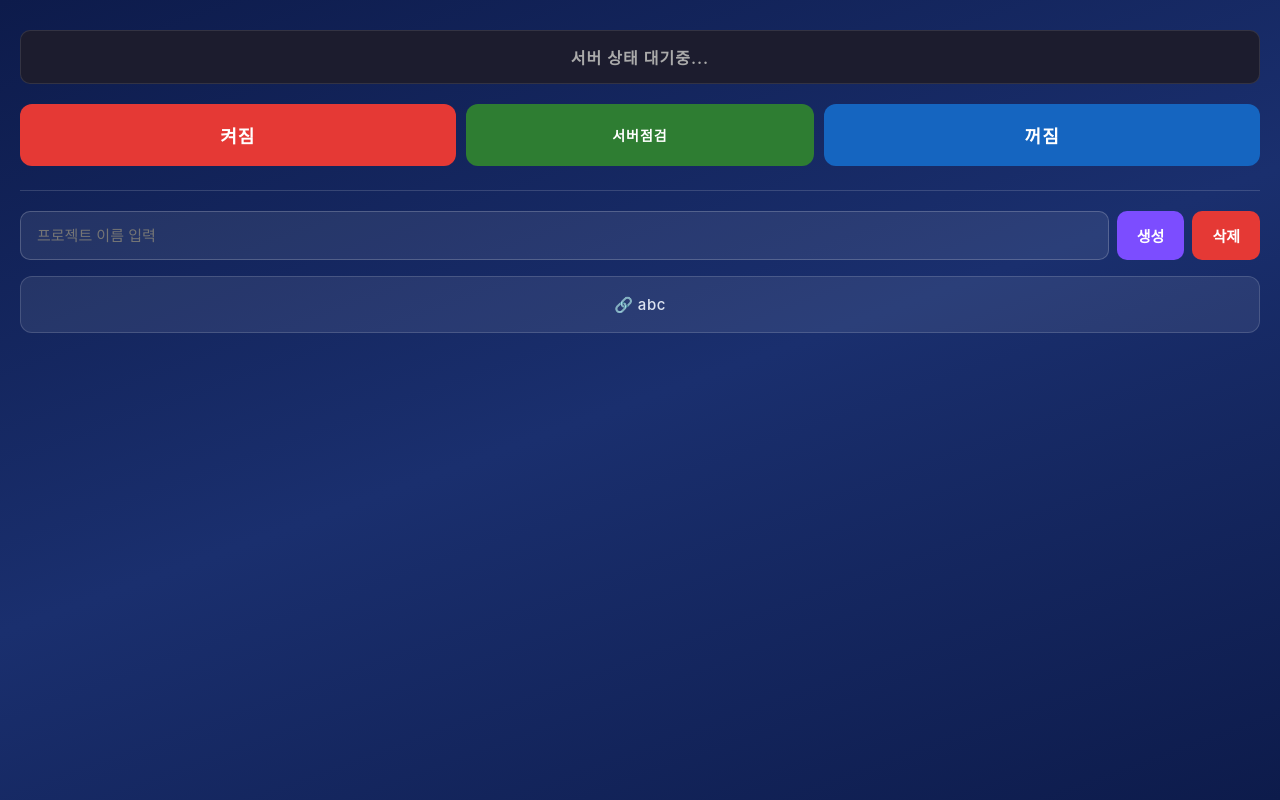
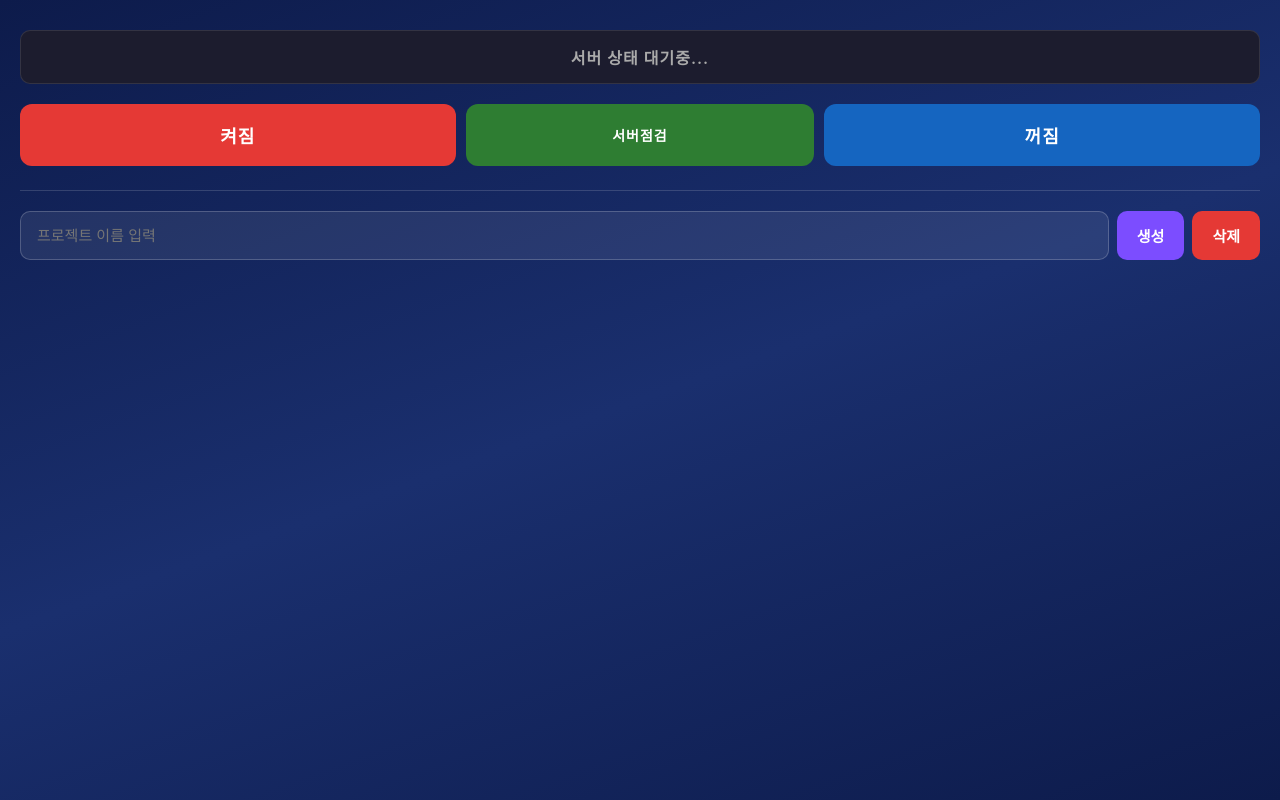
Before and after one commit to hongdukhwa/server-control, a plain HTML site: page index.html in a window 1280 px wide. Drawn offline with Linux system fonts and the light colour scheme.

Commit message:
Remove abc project

```diff
--- a/index.html
+++ b/index.html
@@ -93,7 +93,6 @@
 
   <div class="links">
 
-    <a href="https://daniel-server.iptime.org/abc" class="link-btn">🔗 abc</a>
   </div>
 
   <script>
```
